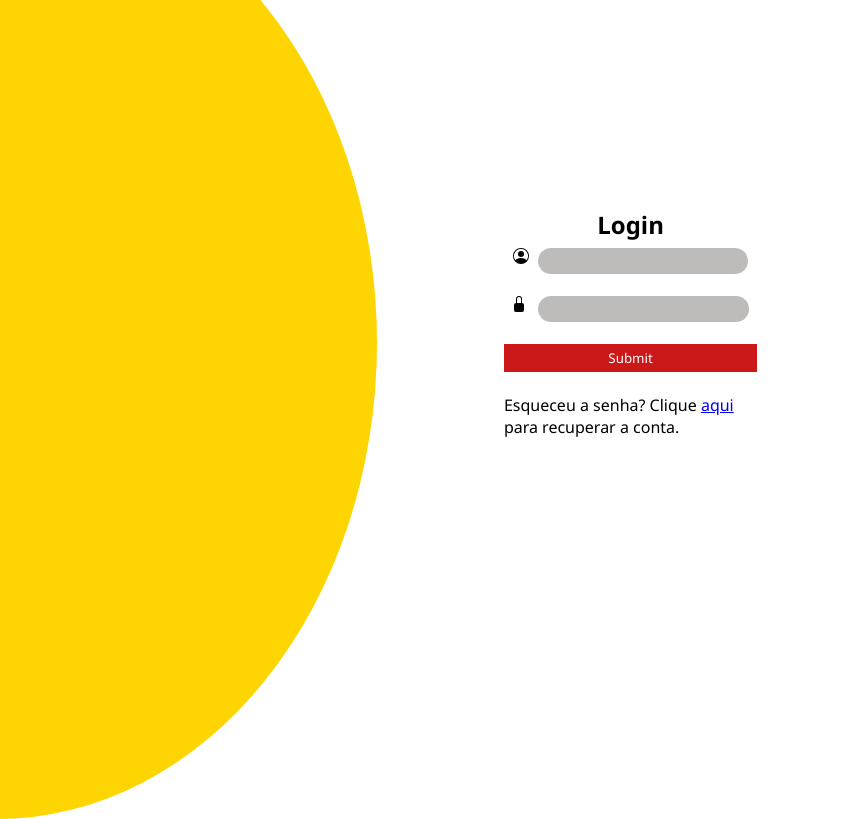
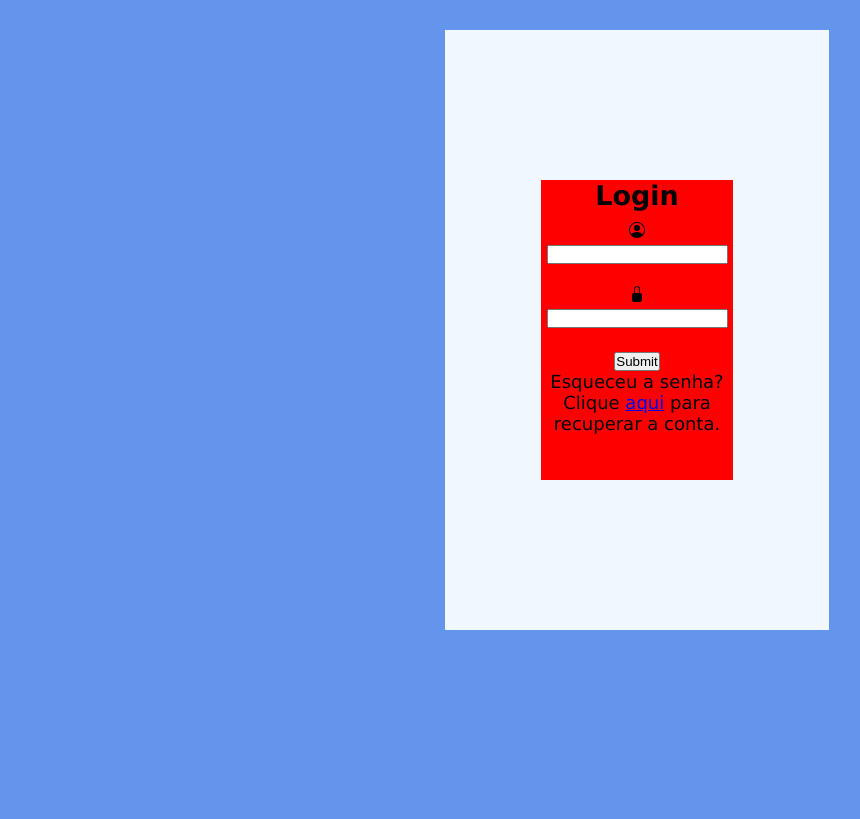
Before and after one commit to Robertinhou/Login-page, a plain HTML site: page loginpage/index.html in a window 1280 px wide. Shown: the whole page, without its empty margins (3-863 px from the left). Drawn offline with Linux system fonts and the light colour scheme.

Commit message:
changes
a

```diff
--- a/loginpage/index.html
+++ b/loginpage/index.html
@@ -7,12 +7,14 @@
     <link rel="stylesheet" href="style.css">
 </head>
 <body>
-    <main>
-        <div class="circle">.</div>
-        <form action="#">
+    <div class="loginDiv">
+
+        <form class= "loginForm" action="#">
+
             <div class="title">
                 <h2>Login</h2>
             </div>
+
             <div id="nome-div">
 
                 <svg xmlns="http://www.w3.org/2000/svg" width="16" height="16" fill="currentColor" class="bi bi-person-circle" viewBox="0 0 16 16">
@@ -31,6 +33,6 @@
             <input type="submit" name="submit" class="submit"><br>
             <p>Esqueceu a senha? Clique <a href="#">aqui</a> para recuperar a conta.</p>
         </form>
-    </main>
+    </div>
 </body>
 </html>
--- a/loginpage/style.css
+++ b/loginpage/style.css
@@ -1,94 +1,40 @@
 *{
     padding: 0;
     margin: 0;
-    font-family: 'Segoe UI', Tahoma, Geneva, Verdana, sans-serif;
-
 }
 
 body{
-    background-color: white;
 
+    height: 120%;
+    background-color: cornflowerblue;;
+    background-repeat: no-repeat;
+    background-size: cover;
 }
 
-main{
-    position: absolute;
-    height: fit-content;
-    top: 25%;
-    width: 99%;
-}
+.loginDiv{
 
-.circle{
-    position: absolute;
-    width: 60%;
-    top: -140%;
-    left: -30%;
-    height: 400%;
-    background-color: rgb(255, 213, 1);
-    border-radius: 100%;
-}
-
-form{
     position: relative;
-    width: 20%;
-    top: 50%;
-    left: 40%;
-    display: flex;
-    flex-direction: column;
-
-}
-
-.title{
-    text-align: center;
-    margin: 3%;
-}
-
-#nome-div{
-    position: relative;
-    width: 100%;
-    display: flex;
-    justify-content: space-evenly;
-
-}
-
-#nome-div input{
-    width: 80%;
-    outline: none;
-    width: 80%;
-    outline: none;
-    background-color: rgb(190, 187, 187);
-    border: none;
-    border-radius: 15px;
-    padding: 4px;
-}
-
-#senha-div{
-    position: relative;
-    width: 100%;
-    left: 2%;
-    display: flex;
-    justify-content: space-evenly;
-}
-
-#senha-div svg{
-    position: relative;
-    left: -2%;
-}
-
-#senha-div input{
-    width: 80%;
-    outline: none;
-    background-color: rgb(190, 187, 187);
-    border: none;
-    border-radius: 15px;
-    padding: 4px;
+    transform: translateY(5%);
+    background-color: aliceblue;
+    width: 30%;
+    height: 600px;
+    left: 35%;
 
 
 }
 
-.submit{
-    border: none;
-    outline: none;
-    padding: 5px;
-    background-color: rgb(203, 24, 24);
-    color: white;
+.loginForm{
+    top: 50%;
+    transform: translateY(50%);
+    height: 50%;
+     background-color: red;
+    width: 50%;
+    text-align: center;
+    margin: 0 auto ;
+    font-size: large;
+    font-family: Verdana, Geneva, Tahoma, sans-serif;
 }
+
+.loginForm .title{
+    margin: 0 0 5% 0;
+}
```
